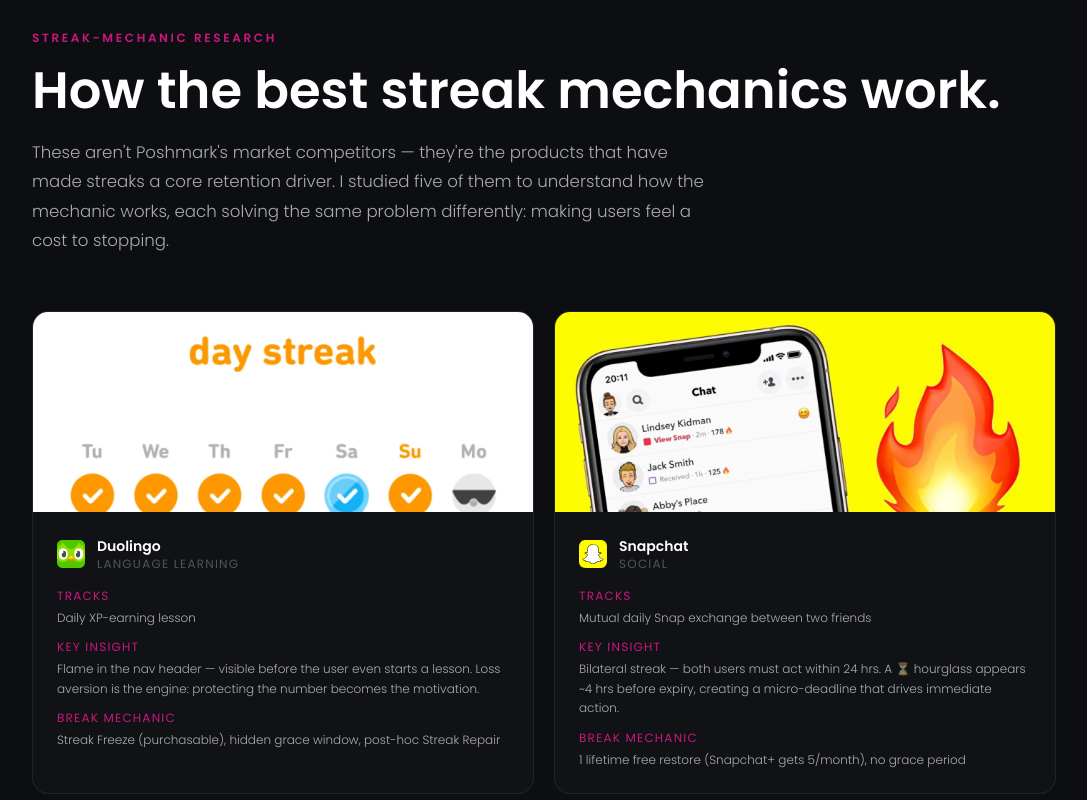
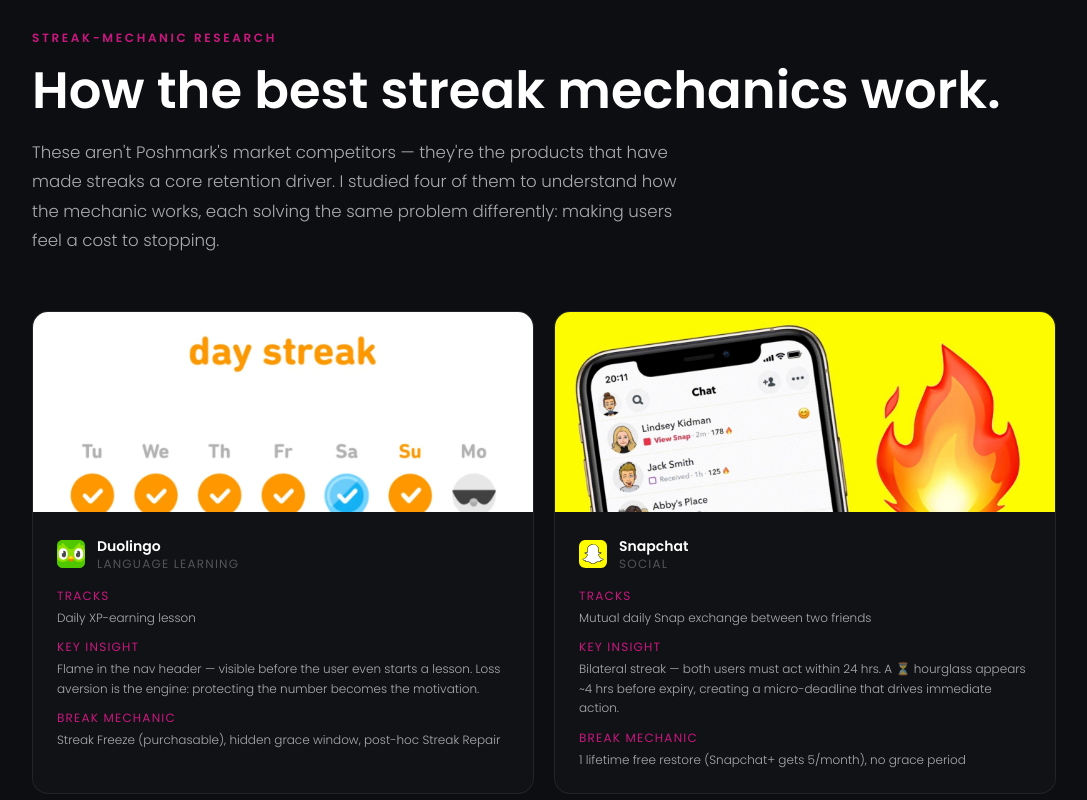
Before and after one commit to Harris07/hari-portfolio, a React (Vite) app: page /project/listing-streaks in a window 1280 px wide. Shown: the part 3500-4300 px from the top of the page, without its empty margins (96-1183 px from the left). Built offline with nearby package versions, Linux system fonts and the light colour scheme.

Commit message:
Remove BeReal card from streak-mechanic research; update count to four

```diff
--- a/src/pages/ListingStreaksDetailPage.tsx
+++ b/src/pages/ListingStreaksDetailPage.tsx
@@ -524,7 +524,7 @@
             <Heading>How the best streak mechanics work.</Heading>
           </FadeUp>
           <FadeUp delay={0.08} className="mb-14">
-            <Body className="max-w-2xl mt-4">These aren't Poshmark's market competitors — they're the products that have made streaks a core retention driver. I studied five of them to understand how the mechanic works, each solving the same problem differently: making users feel a cost to stopping.</Body>
+            <Body className="max-w-2xl mt-4">These aren't Poshmark's market competitors — they're the products that have made streaks a core retention driver. I studied four of them to understand how the mechanic works, each solving the same problem differently: making users feel a cost to stopping.</Body>
           </FadeUp>
 
           <FadeUp delay={0.12}>
@@ -556,15 +556,6 @@
                   hook: 'Compounding reward — each streak day adds +1% gold value to that task. Missing a day damages your avatar HP and harms your party members.',
                   mechanic: 'No freeze. RPG damage is the penalty — social accountability at group scale.',
                   logo: '/images/logo-habitica.svg',
-                },
-                {
-                  app: 'BeReal',
-                  tag: 'Social',
-                  image: '/images/competitor-bereal.jpg',
-                  tracks: 'Daily dual-camera post within a random 2-minute window',
-                  hook: '5-day minimum before the flame icon appears — front-loads commitment so only proven users see the mechanic. Late posts within the same day still count.',
-                  mechanic: 'No restore or freeze. Zero-tolerance reset, but late posts add a flexibility buffer.',
-                  logo: '/images/logo-bereal.svg',
                 },
                 {
                   app: 'LinkedIn Games',
```
